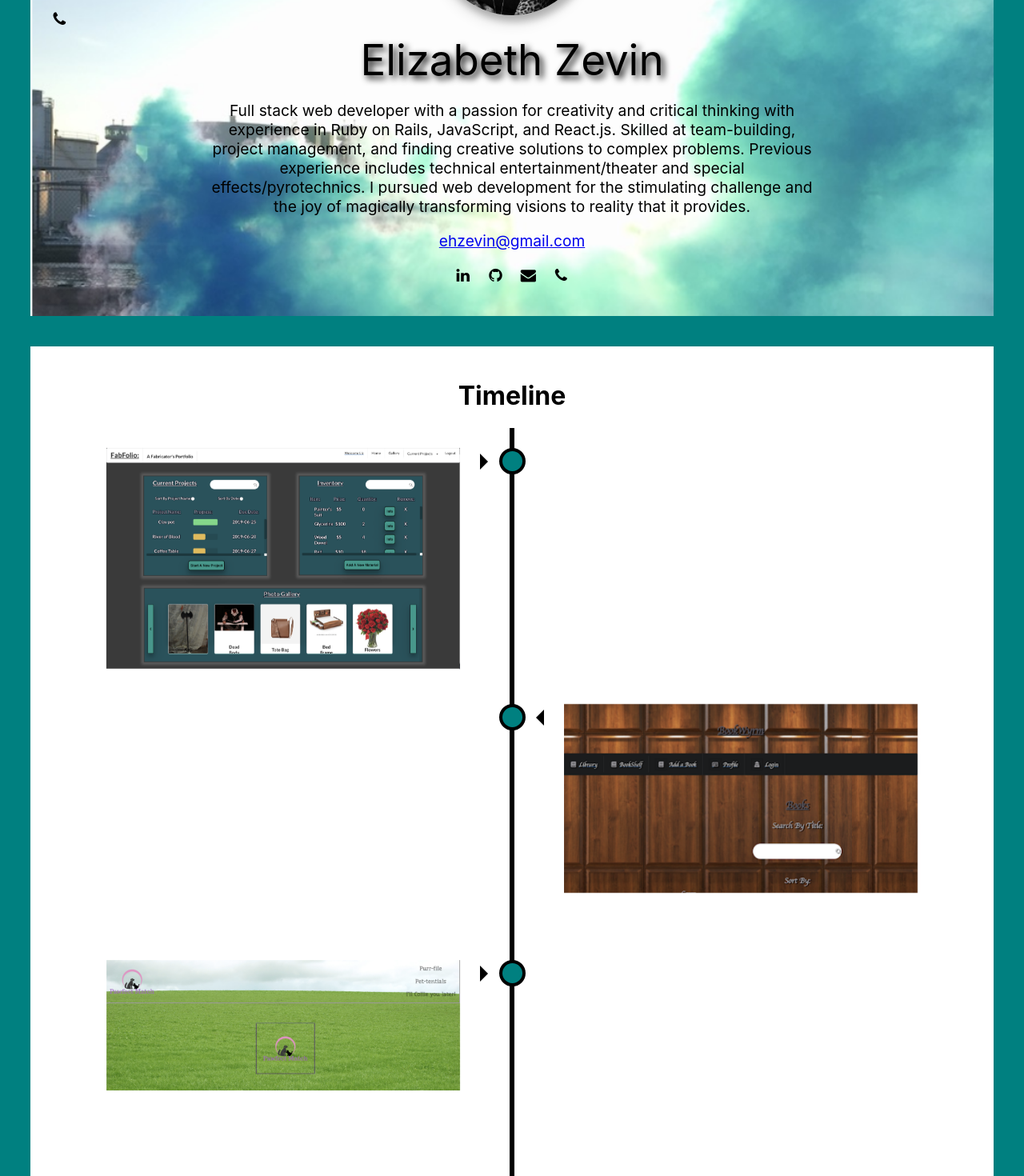
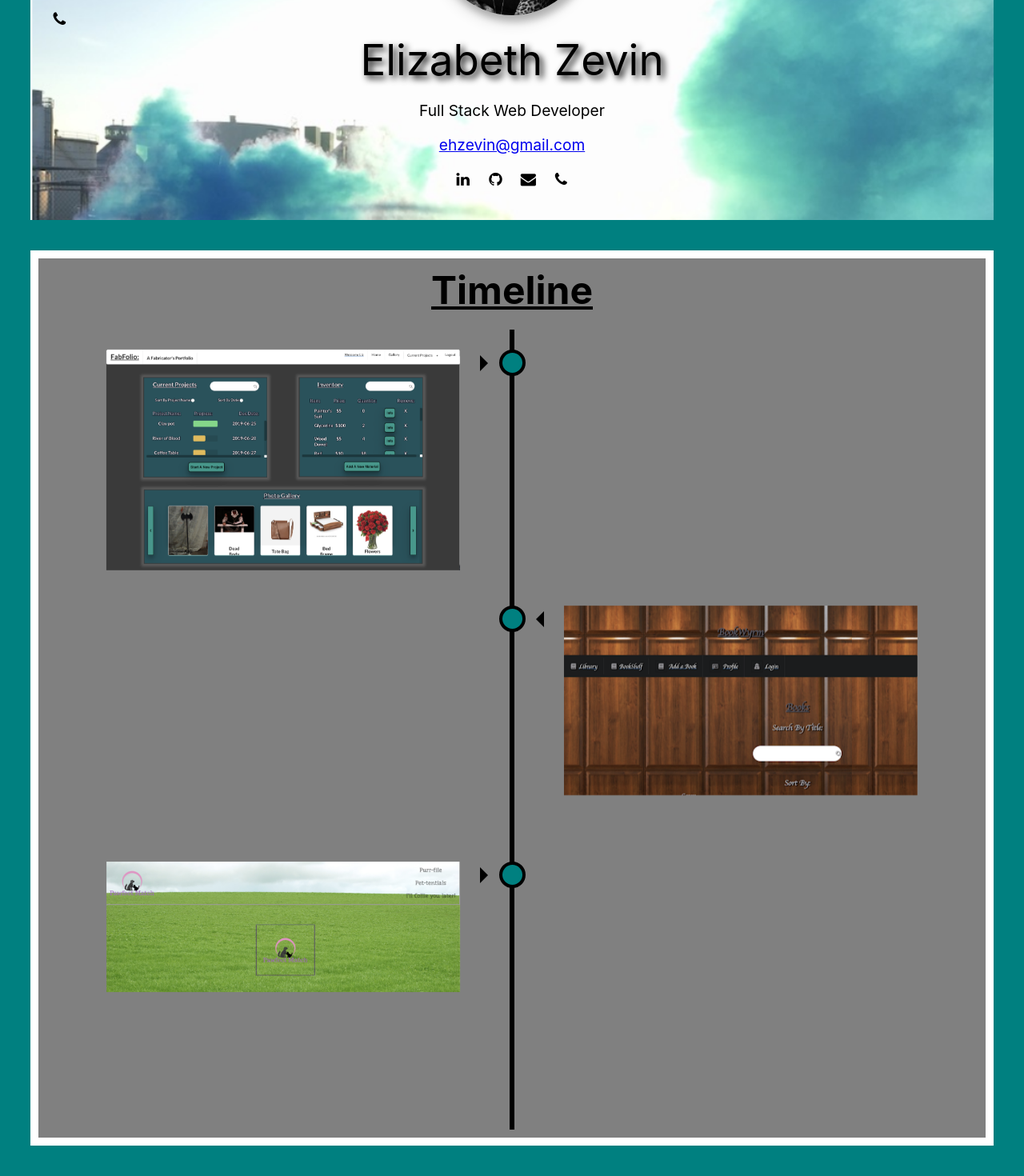
Before and after one commit to ezevin/Portfolio, a React (Create React App) app: page /home in a window 1280 px wide. Shown: the part 260-1730 px from the top of the page at 80% size. Built offline with nearby package versions, Linux system fonts and the light colour scheme.

Commit message:
clean up look of responive resume

```diff
--- a/src/Components/Bookwyrm.js
+++ b/src/Components/Bookwyrm.js
@@ -19,7 +19,16 @@ class Bookwrym extends Component{
                 GitHub
                 </a>
                 </h3>
+                <span className="backTag">A personal library tracking app</span><br />
                 <p className="backtext look">Bookwyrm is an online personal library tracker. Where you can check books in and out of your own personal library.</p>
+                <div className="backFacts">
+                Built With:
+                <ul>
+                  <li>Developed a Rails API backend with endpoints for users, libraries and books</li>
+                  <li>Implemented User Interface employing React.js with Semantic-React and Custom CSS for styling</li>
+                  <li>Utilized JSON Web Tokens and localStorage to store encrypted user information client-side</li>
+                </ul>
+                </div>
               </div>
           </div>
         </div>
--- a/src/Components/FabFolio.js
+++ b/src/Components/FabFolio.js
@@ -21,9 +21,17 @@ class FabFolio extends Component{
                 GitHub Front End
                 </a>
                 </h3>
-                <p className="backtext look">A project tracking app for the Freelance Artisan. It is a way for the artisan to track the materials they have in stock, as well as the projects they are working on. While tracking their projects they can also track notes, to-do-lists, process photos, materials used and research photos. Once a project is completed it can then be added to their Final Projects Portfolio</p>
+                <span className="backTag">A Fabricators Portfolio</span><br />
+                <p className="backtext">A project tracking app for the Freelance Artisan. It is a way for the artisan to track the materials they have in stock, as well as the projects they are working on. While tracking their projects they can also track notes, to-do-lists, process photos, materials used and research photos. Once a project is completed it can then be added to their Final Projects Portfolio.</p>
+                <div className="backFacts">
+                Built With:
+                <ul>
+                  <li>Developed a Ruby on Rails API backend with endpoints for users, projects and materials</li>
+                  <li>Implemented User Interface employing React.js with Semantic-React and Custom CSS for styling</li>
+                  <li>Utilized JSON Web Tokens and localStorage to store encrypted user information client-side</li>
+                  <li>Adapted Cloudinary to upload images to page from computer files</li></ul>
+                </div>
               </div>
-
           </div>
         </div>
       </div>
--- a/src/Components/PawfectMatch.js
+++ b/src/Components/PawfectMatch.js
@@ -21,9 +21,18 @@ class PawfectMatch extends Component{
                 GitHub
                 </a>
                 </h3>
+                <span className="backTag">Social media/Dating app for the household pet, built in collaboration with <a href="https://github.com/danielmartin0126">Danny Martin</a></span><br />
                 <p className="backtext look">Pawfect Match is a dating app for your pet. It allows your pet to go "walking with" or "sniff out" other pets of interest.</p>
-              </div>
-
+              <div className="backFacts">
+              Built With:
+              <ul>
+                <li>Developed using Ruby on Rails MVC for Frontend and Backend</li>
+                <li>User login using sessions/cookies</li>
+                <li>Applied bcrypt authentication for secure user login</li>
+                <li>Bootstrap was employed to help style CSS</li>
+              </ul>
+            </div>
+            </div>
           </div>
         </div>
       </div>
--- a/src/Containers/Resume.js
+++ b/src/Containers/Resume.js
@@ -10,10 +10,16 @@ class Resume extends Component{
       <br />
       <div>
         <center>
+          <div className="bio">
+            Full Stack Web Developer with a passion for creativity and critical thinking with experience in Ruby on Rails, JavaScript, and React.js. Skilled at team-building, project management, and finding creative solutions to complex problems.
+            Previous experience includes technical entertainment/theater and special effects/pyrotechnics. I pursued web development for the stimulating challenge and the joy of magically transforming visions to reality that it provides.
+          </div>
+          <br />
+          <br />
+          <br />
           <span className="titleName ">
             Skills and Experience
           </span>
-          <br />
         </center>
         <br />
         <div className="shiftRight">
@@ -42,10 +48,21 @@ class Resume extends Component{
           <br />
           <br />
           <div className="resumeText">
-            <div className="bold">
+            <div className="bold mobileHide">
               Freelance Pyrotechnician, New York City, New York
               <br />
               Pyrotechnician, Fall 2016 - Present
+            </div>
+            <div className="bold mobileShow">
+              Freelance Pyrotechnician
+                <br />
+              Title: Pyrotechnician
+                <br />
+              Fall 2016 - Present
+                <br />
+              New York City, New York
+                <br /><br />
+              Locations:
             </div>
             <div className="italics">
               Signature Theater, Playwrights Horizons, Forged In Fire  (Television)
@@ -59,10 +76,20 @@ class Resume extends Component{
             <br />
               +Maintained OSHA and FDNY safety standards for both actors and crew
             </div><br />
-            <div className="bold">
+            <div className="bold mobileHide">
               Prop n Spoon, Rahway, New Jersey
               <br />
               Props Artisan, Fall 2018
+            </div>
+            <div className="bold mobileShow">
+              Prop n Spoon
+                <br />
+              Title: Props Artisan
+                <br />
+              Fall 2018
+                <br />
+              Rahway, New Jersey
+                <br />
             </div>
             <div className="bodyText">
               +Researched props and scenic elements for commercials, theater, film
@@ -70,10 +97,19 @@ class Resume extends Component{
               +Built and painted props and scenic elements for commercials, theater, film
             </div>
             <br />
-            <div className="bold">
+            <div className="bold mobileHide">
               J&M Special Effects, Brooklyn, New York
               <br />
               FX Technician, 2016 - 2018
+            </div>
+            <div className="bold mobileShow">
+              J&M Special Effects
+                <br />
+              Title: FX Technician
+                <br />
+              2016 - 2018
+                <br />
+              Brooklyn, New York
             </div>
             <div className="bodyText">
               +Created special effects for commercials, theater, film, television, print ads
@@ -89,22 +125,43 @@ class Resume extends Component{
           <br />
           <br />
           <div className="resumeText">
-            <div className="bold">
+            <div className="bold mobileHide">
               Flatiron School - New York, NY - March 2019 - June, 2019
+            </div>
+            <div className="bold mobileShow">
+              Flatiron School
+                <br />
+              March 2019 - June, 2019
+                <br />
+              New York, NY
             </div>
             <div className="bodyText">
               +Full Stack Web Development, Ruby on Rails, JavaScript, React.js
             </div><br />
-            <div className="bold">
+            <div className="bold mobileHide">
               Yale School of Drama - New Haven, CT - Class of 2014
+            </div>
+            <div className="bold mobileShow">
+              Yale School of Drama
+                <br />
+              Class of 2014
+                <br />
+              New Haven, CT
             </div>
             <div className="bodyText">
               +Technical Internship Certificate
               <br />
               +Properties Internship Certificate
             </div><br />
-            <div className="bold">
+            <div className="bold mobileHide">
               Emerson College - Boston, MA - Class of 2011
+            </div>
+            <div className="bold mobileShow">
+              Emerson College
+                <br />
+              Class of 2011
+                <br />
+              Boston, MA
             </div>
             <div className="bodyText">
               +B.F.A. Design Technology for Theater (Cum Laude)
--- a/src/Containers/Timeline.js
+++ b/src/Containers/Timeline.js
@@ -14,12 +14,14 @@ class Timeline extends Component{
         <div className="divider"></div>
         <div className="timelinecontainer">
           <center>
-            <h1> Timeline </h1>
+            <span className="timelineHeader"> Timeline </span>
+            <br /><br />
           </center>
             <div className="timeline look">
             <FabFolio />
             <Bookwyrm />
             <PawfectMatch />
+            <br />
             </div>
         </div>
       </>
--- a/src/Containers/TitleContainer.js
+++ b/src/Containers/TitleContainer.js
@@ -14,8 +14,7 @@ class TitleContainer extends Component{
           <span className="headText"> Elizabeth Zevin </span>
           <div className="text">
             <p>
-            Full stack web developer with a passion for creativity and critical thinking with experience in Ruby on Rails, JavaScript, and React.js. Skilled at team-building, project management, and finding creative solutions to complex problems.
-            Previous experience includes technical entertainment/theater and special effects/pyrotechnics. I pursued web development for the stimulating challenge and the joy of magically transforming visions to reality that it provides.
+            Full Stack Web Developer
             </p>
             <center>
             <p>
--- a/src/index.css
+++ b/src/index.css
@@ -94,7 +94,7 @@ code {
 
   @media only screen
     and (max-device-width : 630px){
-      .mobileShow {display: inline;
+      .mobileShow {display: flex;
                   }
   }
 
@@ -166,9 +166,31 @@ code {
   height: 3vw;
 }
 
+.timelineHeader{
+  text-decoration: underline;
+  font-size: 3em;
+  font-weight: bold;
+}
+
+.backtext{
+  text-align: center;
+  font-weight: bold;
+  font-size: 1.1em;
+}
+
+.backFacts{
+  text-align: left;
+  font-size: 1em;
+}
+
+.backTag{
+  font-style: italic;
+  font-size: 1.1em;
+}
 .timelinecontainer {
   margin: 10px;
-  padding: 10px
+  padding: 10px;
+  background-color: grey;
 }
 
 .profileimg {
@@ -182,6 +204,8 @@ code {
 
 
 /* The actual timeline (the vertical ruler) */
+
+
 .timeline {
   position: relative;
   max-width: 1200px;
@@ -415,22 +439,27 @@ code {
 @media screen and (max-width: 450px) {
   .titleName {
     font-size: 1.7rem;
-    margin-left: 9vw
+    margin-left: 9vw;
+    margin-bottom: 1.5vw;
   }
   .bodyHeader{
     margin-left: 5vw;
+    margin-bottom: 1.5vw;
   }
   .bodyText {
     margin-left: 15vw;
     margin-right: 8vw;
+    margin-bottom: 1.5vw;
   }
   .bold {
     margin-left: 10vw;
     margin-right: 8vw;
+    margin-bottom: 1.5vw;
   }
   .italics {
     margin-left: 10vw;
     margin-right: 8vw;
+    margin-bottom: 1.5vw;
   }
 }
 
@@ -508,4 +537,14 @@ code {
 .resumeText {
   margin-left: 10vw;
 }
+
+.bio {
+  margin-left: 13vw;
+  margin-right: 10vw;
+  font-size: 1rem;
+  font-style: italic;
+  border-style: groove;
+  padding: 1vw;
+  font-weight: bold;
+}
 /* End Resume Layout */
```
